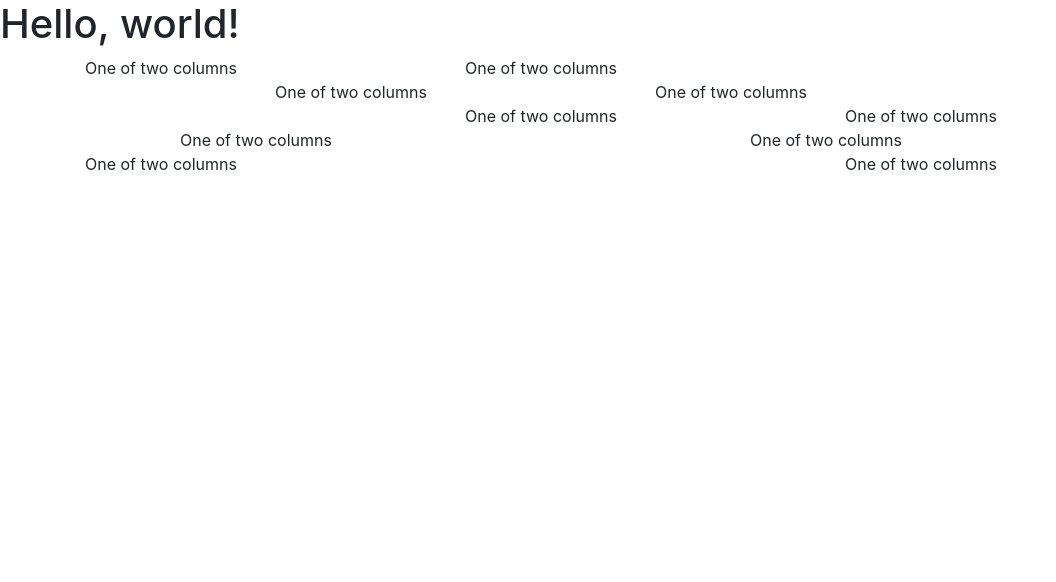
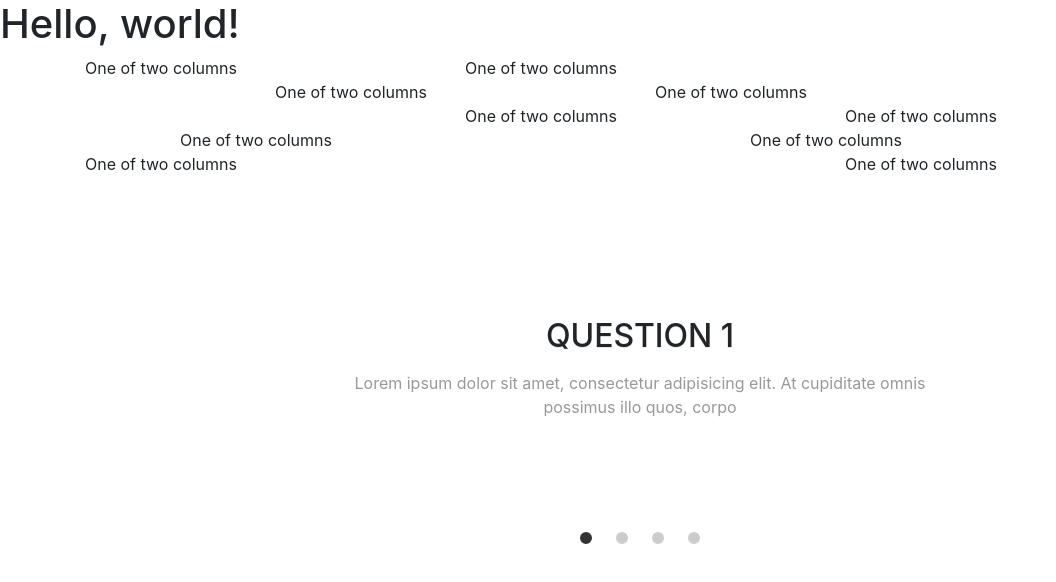
Before and after one commit to Ceryssc/Ceryssc.github.io, a website: page template.html in a window 1280 px wide. Shown: the whole page, without its empty margins (0-1056 px from the left). Drawn offline with nearby package versions, Linux system fonts and the light colour scheme.

Commit message:
sliding fuction working in template

```diff
--- /dev/null
+++ b/styles/main2.css
@@ -0,0 +1,146 @@
+*, *:before, *:after {
+    box-sizing: border-box;
+  }
+
+  html, body {
+    height: 100%;
+  }
+
+
+
+body {
+    color: #444;
+    font-family: 'Roboto', sans-serif;
+    font-size: 1rem;
+    line-height: 1.5;
+  }
+
+  .slider {
+    height: 50%;
+    position: relative;
+    overflow: hidden;
+    display: -webkit-box;
+    display: -webkit-flex;
+    display: -ms-flexbox;
+    display: flex;
+    -webkit-flex-flow: row nowrap;
+        -ms-flex-flow: row nowrap;
+            flex-flow: row nowrap;
+    -webkit-box-align: end;
+    -webkit-align-items: flex-end;
+        -ms-flex-align: end;
+            align-items: flex-end;
+    -webkit-box-pack: center;
+    -webkit-justify-content: center;
+        -ms-flex-pack: center;
+            justify-content: center;
+  }
+  .slider__nav {
+    width: 12px;
+    height: 12px;
+    margin: 2rem 12px;
+    border-radius: 50%;
+    z-index: 10;
+    outline: 6px solid #ccc;
+    outline-offset: -6px;
+    box-shadow: 0 0 0 0 #333, 0 0 0 0 rgba(51, 51, 51, 0);
+    cursor: pointer;
+    -webkit-appearance: none;
+       -moz-appearance: none;
+            appearance: none;
+    -webkit-backface-visibility: hidden;
+            backface-visibility: hidden;
+  }
+  .slider__nav:checked {
+    -webkit-animation: check 0.4s linear forwards;
+            animation: check 0.4s linear forwards;
+  }
+  .slider__nav:checked:nth-of-type(1) ~ .slider__inner {
+    left: 0%;
+  }
+  .slider__nav:checked:nth-of-type(2) ~ .slider__inner {
+    left: -100%;
+  }
+  .slider__nav:checked:nth-of-type(3) ~ .slider__inner {
+    left: -200%;
+  }
+  .slider__nav:checked:nth-of-type(4) ~ .slider__inner {
+    left: -300%;
+  }
+  .slider__inner {
+    position: absolute;
+    top: 0;
+    left: 0;
+    width: 400%;
+    height: 100%;
+    -webkit-transition: left 0.4s;
+    transition: left 0.4s;
+    display: -webkit-box;
+    display: -webkit-flex;
+    display: -ms-flexbox;
+    display: flex;
+    -webkit-flex-flow: row nowrap;
+        -ms-flex-flow: row nowrap;
+            flex-flow: row nowrap;
+  }
+  .slider__contents {
+    height: 100%;
+    padding: 2rem;
+    text-align: center;
+    display: -webkit-box;
+    display: -webkit-flex;
+    display: -ms-flexbox;
+    display: flex;
+    -webkit-box-flex: 1;
+    -webkit-flex: 1;
+        -ms-flex: 1;
+            flex: 1;
+    -webkit-flex-flow: column nowrap;
+        -ms-flex-flow: column nowrap;
+            flex-flow: column nowrap;
+    -webkit-box-align: center;
+    -webkit-align-items: center;
+        -ms-flex-align: center;
+            align-items: center;
+    -webkit-box-pack: center;
+    -webkit-justify-content: center;
+        -ms-flex-pack: center;
+            justify-content: center;
+  }
+  .slider__image {
+    font-size: 2.7rem;
+        color: #2196F3;
+  }
+  .slider__caption {
+    font-weight: 500;
+    margin: 2rem 0 1rem;
+    text-shadow: 0 1px 1px rgba(0, 0, 0, 0.1);
+    text-transform: uppercase;
+  }
+  .slider__txt {
+    color: #999;
+    margin-bottom: 3rem;
+    max-width: 600px;
+  }
+
+  @-webkit-keyframes check {
+    50% {
+      outline-color: #333;
+      box-shadow: 0 0 0 12px #333, 0 0 0 36px rgba(51, 51, 51, 0.2);
+    }
+    100% {
+      outline-color: #333;
+      box-shadow: 0 0 0 0 #333, 0 0 0 0 rgba(51, 51, 51, 0);
+    }
+  }
+
+  @keyframes check {
+    50% {
+      outline-color: #333;
+      box-shadow: 0 0 0 12px #333, 0 0 0 36px rgba(51, 51, 51, 0.2);
+    }
+    100% {
+      outline-color: #333;
+      box-shadow: 0 0 0 0 #333, 0 0 0 0 rgba(51, 51, 51, 0);
+    }
+  }
--- a/template.html
+++ b/template.html
@@ -4,6 +4,7 @@
     <!-- Required meta tags -->
     <meta charset="utf-8">
     <meta name="viewport" content="width=device-width, initial-scale=1, shrink-to-fit=no">
+    <link href="styles/main2.css" rel="stylesheet" type="text/css" />
 
     <!-- Bootstrap CSS -->
     <link rel="stylesheet" href="https://stackpath.bootstrapcdn.com/bootstrap/4.2.1/css/bootstrap.min.css" integrity="sha384-GJzZqFGwb1QTTN6wy59ffF1BuGJpLSa9DkKMp0DgiMDm4iYMj70gZWKYbI706tWS" crossorigin="anonymous">
@@ -55,6 +56,33 @@
         </div>
       </div>
 
+
+
+      <div class="slider">
+            <input type="radio" name="slider" title="slide1" checked="checked" class="slider__nav"/>
+            <input type="radio" name="slider" title="slide2" class="slider__nav"/>
+            <input type="radio" name="slider" title="slide3" class="slider__nav"/>
+            <input type="radio" name="slider" title="slide4" class="slider__nav"/>
+            <div class="slider__inner">
+              <div class="slider__contents"><i class="slider__image fa fa-codepen"></i>
+                <h2 class="slider__caption">Question 1</h2>
+                <p class="slider__txt">Lorem ipsum dolor sit amet, consectetur adipisicing elit. At cupiditate omnis possimus illo quos, corpo</p>
+              </div>
+              <div class="slider__contents"><i class="slider__image fa fa-newspaper-o"></i>
+                <h2 class="slider__caption">Question 2</h2>
+                <p class="slider__txt">Lorem ipsum dolor sit amet, consectetur adipisicing elit. At cupiditate omnis possimus illo quos, corporis minima!</p>
+              </div>
+              <div class="slider__contents"><i class="slider__image fa fa-television"></i>
+                <h2 class="slider__caption">Question 3</h2>
+                <p class="slider__txt">Lorem ipsum dolor sit amet, consectetur adipisicing elit. At cupiditate omnis possimus illo quos, corporis minima!</p>
+              </div>
+              <div class="slider__contents"><i class="slider__image fa fa-diamond"></i>
+                <h2 class="slider__caption">Question 4</h2>
+                <p class="slider__txt">Lorem ipsum dolor sit amet, consectetur adipisicing elit. At cupiditate omnis possimus illo quos, corporis minima!</p>
+              </div>
+            </div>
+          </div>
+
     <!-- Optional JavaScript -->
     <!-- jQuery first, then Popper.js, then Bootstrap JS -->
     <script src="https://code.jquery.com/jquery-3.3.1.slim.min.js" integrity="sha384-q8i/X+965DzO0rT7abK41JStQIAqVgRVzpbzo5smXKp4YfRvH+8abtTE1Pi6jizo" crossorigin="anonymous"></script>
```
Also changed, not shown: blanktext.html (added, +9 -0 lines), blog/sprint1-technical.html (+4 -2 lines), styles/main.css (+12 -0 lines).
